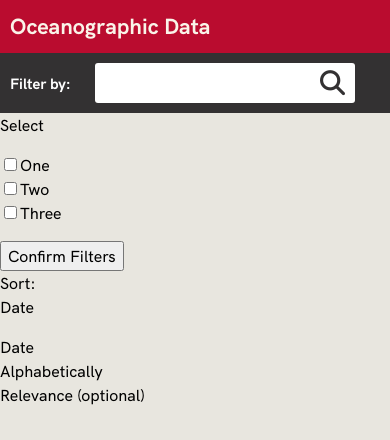
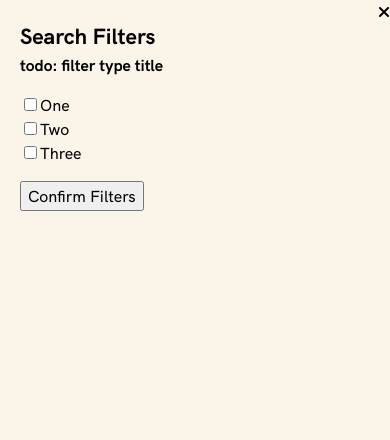
Before and after one commit to jcoszig/oceanographicdata, a React app: page / in a window 390 px wide. Built offline with nearby package versions, Linux system fonts and the light colour scheme.

Commit message:
building filter popup for mobile. Adding general layout and filter styles

```diff
--- a/src/components/App.js
+++ b/src/components/App.js
@@ -104,6 +104,7 @@ class App extends Component {
           <Searchfilter
             updateSearchQuery={this.updateSearchQuery}
           />
+          <div className="search-dropdown-mobile-open">filters</div>
         </header>
         <Filter />
         <main className="article-container">
--- a/src/components/Filter.js
+++ b/src/components/Filter.js
@@ -4,22 +4,19 @@ class Filter extends Component {
   render() {
     return (
       <aside className="search-dropdown">
-        <dt>
-        <a href="#">
-          <span className="">Select</span>
-          <p className="multiSel"></p>
-        </a>
-        </dt>
-        <dd>
+        <h1>Search Filters</h1>
         <div className="filter-options">
+          <h4>todo: filter type title</h4>
           <ul>
               <li><input type="checkbox" value="One" />One</li>
               <li><input type="checkbox" value="Two" />Two</li>
               <li><input type="checkbox" value="Three" />Three</li>
           </ul>
         </div>
-        </dd>
         <button>Confirm Filters</button>
+        <div className="search-dropdown-mobile-close">
+          <i class="fas fa-times"></i>
+        </div>
       </aside>
     );
   }
--- a/src/styles/partials/_filter.scss
+++ b/src/styles/partials/_filter.scss
@@ -0,0 +1,15 @@
+aside.search-dropdown {
+    // Mobile hamburger menu
+    position: relative;
+    background: $off-white;
+    padding: 2rem;
+    @include tablet {
+        padding: 1rem;
+    }
+    .search-dropdown-mobile-close {
+        position: absolute;
+        top: 0;
+        right: 0;
+        @include tablet { display: none; }
+    }
+}
--- a/src/styles/partials/_layout.scss
+++ b/src/styles/partials/_layout.scss
@@ -1 +1,25 @@
-//todo CSS grid page layout and some standardised padding and margin for elements
+#main {
+    display: flex;
+    // flex-direction: row;
+    flex-wrap: wrap;
+	max-width: $site-max-width;
+    margin: 0 auto;
+    @include tablet {
+        flex-wrap: wrap;
+    }
+
+    aside.search-dropdown {
+    // Mobile hamburger menu
+        position: absolute;
+        width: 100%;
+        height: 100vh;
+        @include tablet {
+            flex: 3;
+        }
+    }
+    main.article-container {
+        @include tablet {
+            flex: 7;
+        }
+    }
+}
--- a/src/styles/partials/_theme.scss
+++ b/src/styles/partials/_theme.scss
@@ -14,13 +14,6 @@ body {
 	background: $lightgrey;
 	color: $black;
 	height: 100%;
-}
-
-#main {
-    display: flex;
-	flex-direction: column;
-	max-width: $site-max-width;
-	margin: 0 auto;
 }
 
 ul {
```
Lines whose indentation alone changed are shown as unchanged.
